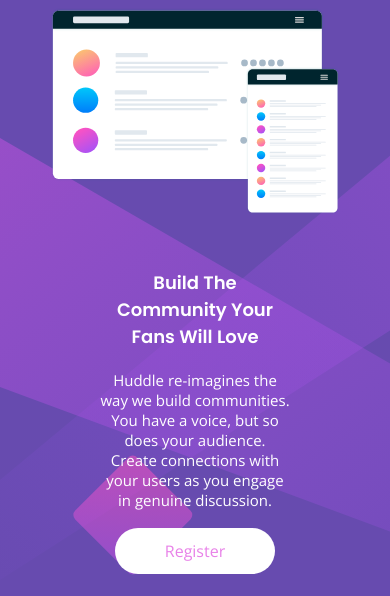
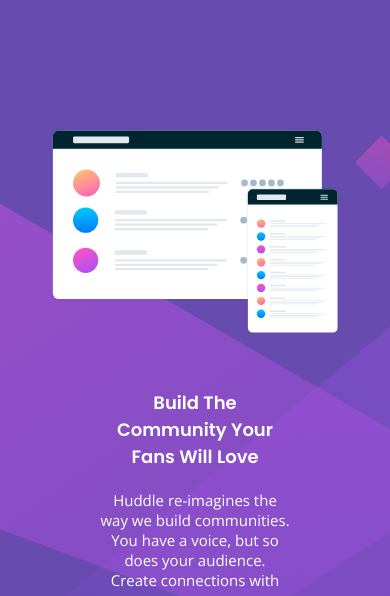
Before and after one commit to Syntacticdev/Huddle-Landing-Page-With-Single-Introductory-Section-using-SASS, a plain HTML site: page index.html in a window 390 px wide. Shown: the part 75-671 px from the top of the page. Drawn offline with nearby package versions, Linux system fonts and the light colour scheme.

Commit message:
third commit

```diff
--- a/style.scss
+++ b/style.scss
@@ -18,6 +18,8 @@ body {
 .container {
     display: flex;
     padding: 20px 0 0 0;
+    min-height: 100vh;
+    justify-content: space-between;
 }
 
 
@@ -90,7 +92,7 @@ footer {
 
 
 
-@media (max-width: 960px){
+@media only screen and (max-width: 940px){
     header{
         .logo-img {
             width: 40%;
@@ -105,7 +107,10 @@ footer {
     }
 
     .container {
+        display: flex;
         flex-direction: column;
+        justify-content: center;
+        align-items: center;
     }
 
     .section-two {
```
Also changed, not shown: style.css, 1 other file.
